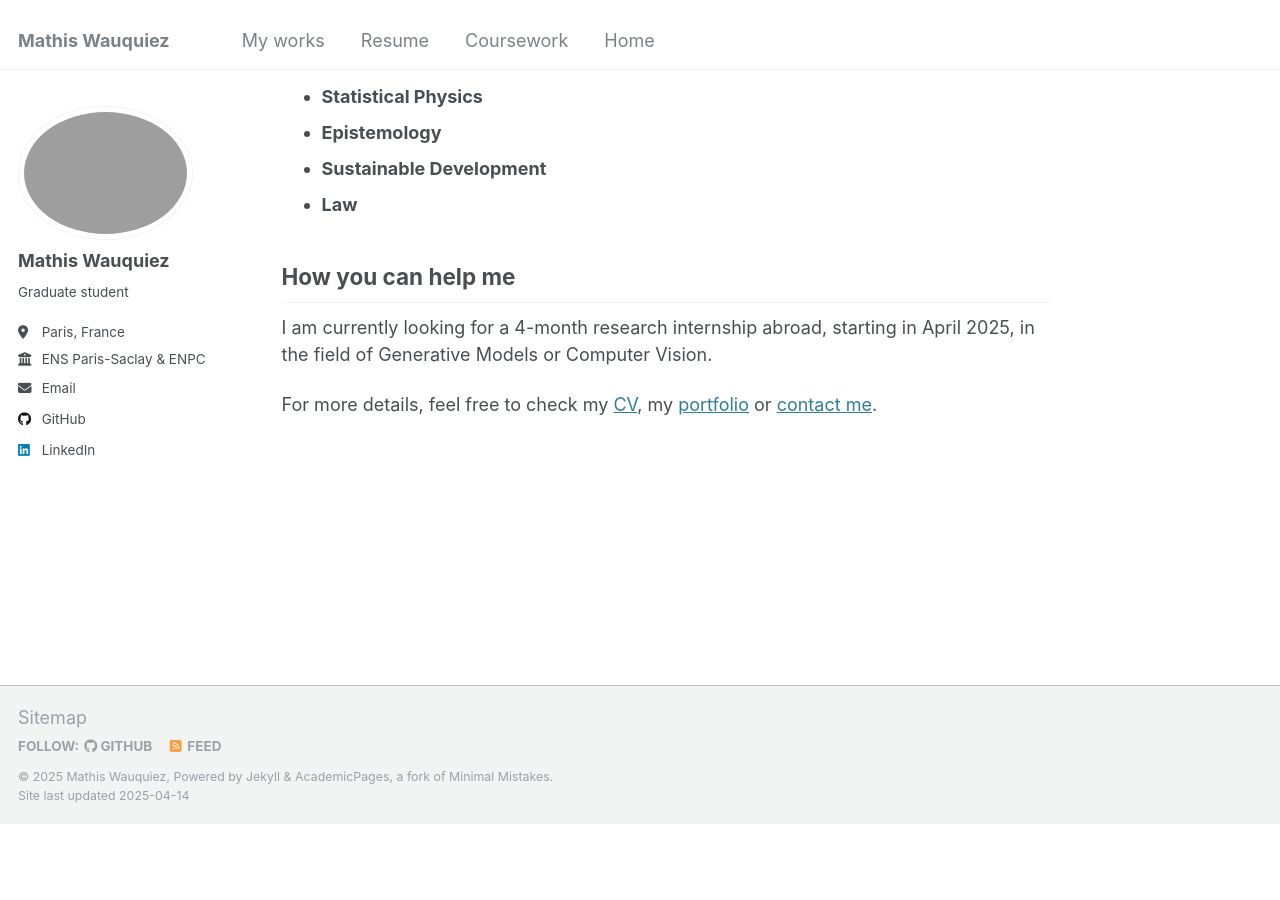
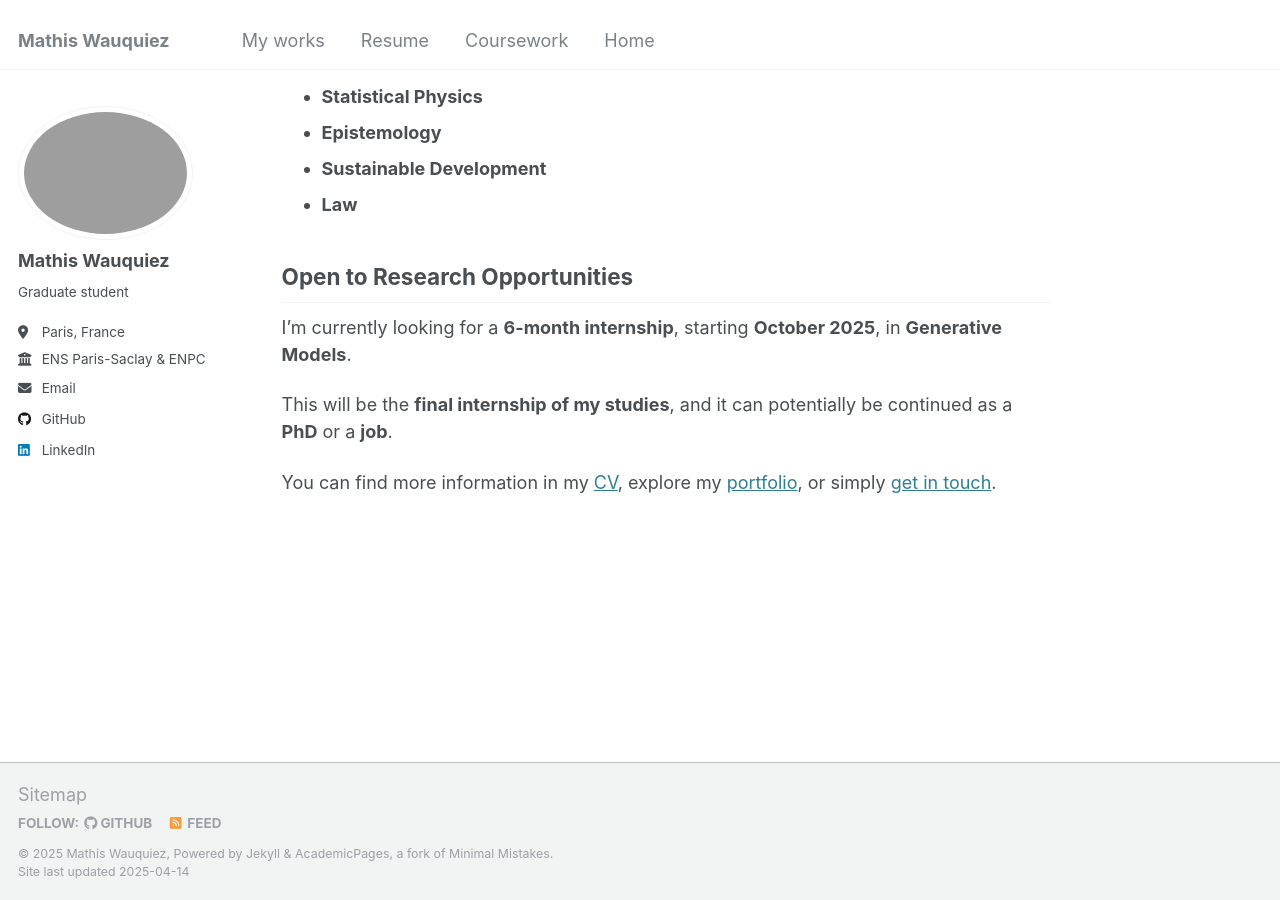
Before and after one commit to pikoglu/pikoglu.github.io, a Jekyll site: the page built from _pages/about.md, in a window 1280 px wide and 900 px high, scrolled down 1649 px. Built offline with Jekyll 4.4.1, drawn with Linux system fonts in a browser that asks for light colours; before the commit the page ends 2472 px from its top, so only the background shows below that.

Commit message:
Update about.md

```diff
--- a/_pages/about.md
+++ b/_pages/about.md
@@ -48,8 +48,10 @@ But also ...
 * __Sustainable Development__
 * __Law__
 
-## How you can help me
+## Open to Research Opportunities
 
-I am currently looking for a 4-month research internship abroad, starting in April 2025, in the field of Generative Models or Computer Vision.
+I’m currently looking for a **6-month internship**, starting **October 2025**, in **Generative Models**.
 
-For more details, feel free to check my [CV](/cv), my [portfolio](/portfolio) or [contact me](mailto:mathis.wauquiez@gmail.com).
+This will be the **final internship of my studies**, and it can potentially be continued as a **PhD** or a **job**.
+
+You can find more information in my [CV](/cv), explore my [portfolio](/portfolio), or simply [get in touch](mailto:mathis.wauquiez@gmail.com).
```
